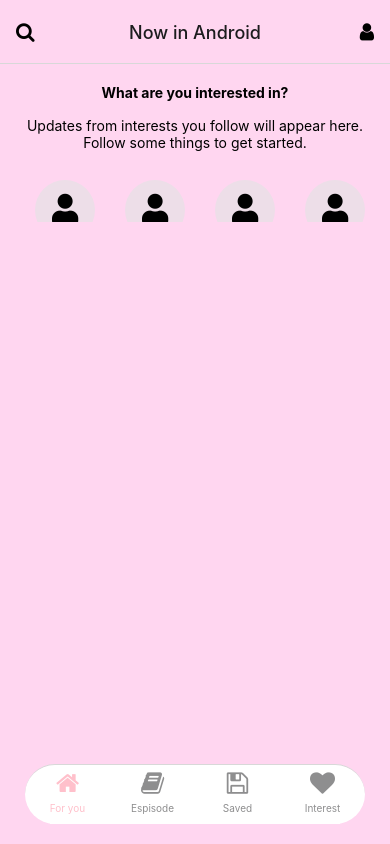
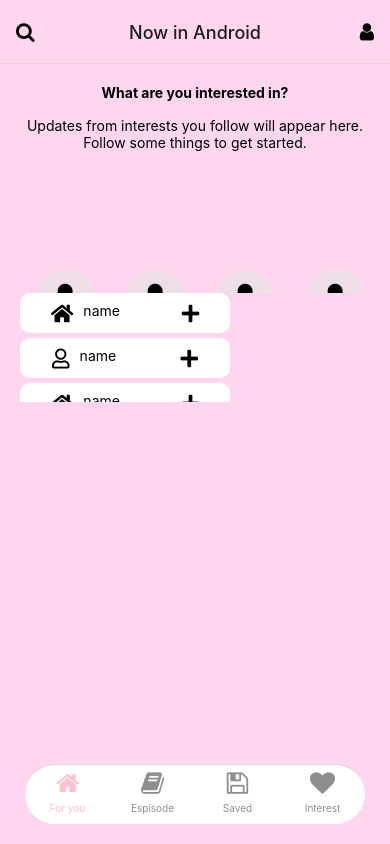
Before and after one commit to TalJa1/ReactNativeProj, a React Native app: screen /Root in a window 390 px wide. Built offline with nearby package versions, Linux system fonts and the light colour scheme.

Commit message:
Update Home.tsx

```diff
--- a/pages/Home.tsx
+++ b/pages/Home.tsx
@@ -6,13 +6,22 @@ import {
   ScrollView,
 } from "react-native";
 import Icon from "react-native-vector-icons/FontAwesome5";
+
 import { useState, useCallback } from "react";
 
 interface User {
   name: string;
 }
 
+interface Item {
+  name: string;
+  icon: string;
+}
+
+const ITEMS_PER_COLUMN = 3;
+
 const Home = () => {
+  const columns = [];
   const [refreshing, setRefreshing] = useState(false);
 
   const onRefresh = useCallback(() => {
@@ -22,6 +31,15 @@ const Home = () => {
       setRefreshing(false);
     }, 0);
   }, []);
+
+  const DATA: Item[] = [
+    { name: "name", icon: "home" },
+    { name: "name", icon: "user" },
+    { name: "name", icon: "home" },
+    { name: "name", icon: "user" },
+    { name: "name", icon: "home" },
+    { name: "name", icon: "user" },
+  ];
 
   const user: User[] = [
     {
@@ -63,7 +81,28 @@ const Home = () => {
           </View>
         </View>
         <Text style={{ textAlign: "center" }}>{name}</Text>
-        <View></View>
+      </View>
+    );
+  };
+
+  for (let i = 0; i < DATA.length; i += ITEMS_PER_COLUMN) {
+    const columnData = DATA.slice(i, i + ITEMS_PER_COLUMN);
+    columns.push(columnData);
+  }
+
+  const RenderItem: React.FC<Item> = ({ name, icon }) => {
+    return (
+      <View style={style.content}>
+        <View
+          style={{
+            display: "flex",
+            flexDirection: "row",
+          }}
+        >
+          <Icon name={icon} size={20} />
+          <Text style={{ marginLeft: 10 }}>{name}</Text>
+        </View>
+        <Icon name="plus" size={20} />
       </View>
     );
   };
@@ -104,7 +143,15 @@ const Home = () => {
             );
           })}
         </ScrollView>
-        <ScrollView></ScrollView>
+        <ScrollView>
+          {DATA.map((value, index) => {
+            return (
+              <View key={index}>
+                <RenderItem name={value.name} icon={value.icon} />
+              </View>
+            );
+          })}
+        </ScrollView>
       </View>
       <View style={{ flex: 1 }}></View>
     </ScrollView>
@@ -112,6 +159,17 @@ const Home = () => {
 };
 
 const style = StyleSheet.create({
+  content: {
+    display: "flex",
+    flexDirection: "row",
+    borderRadius: 10,
+    backgroundColor: "white",
+    width: "60%",
+    height: 40,
+    marginBottom: 5,
+    justifyContent: "space-around",
+    alignItems: "center",
+  },
   textHeader: {
     textAlign: "center",
     fontWeight: "bold",
```
